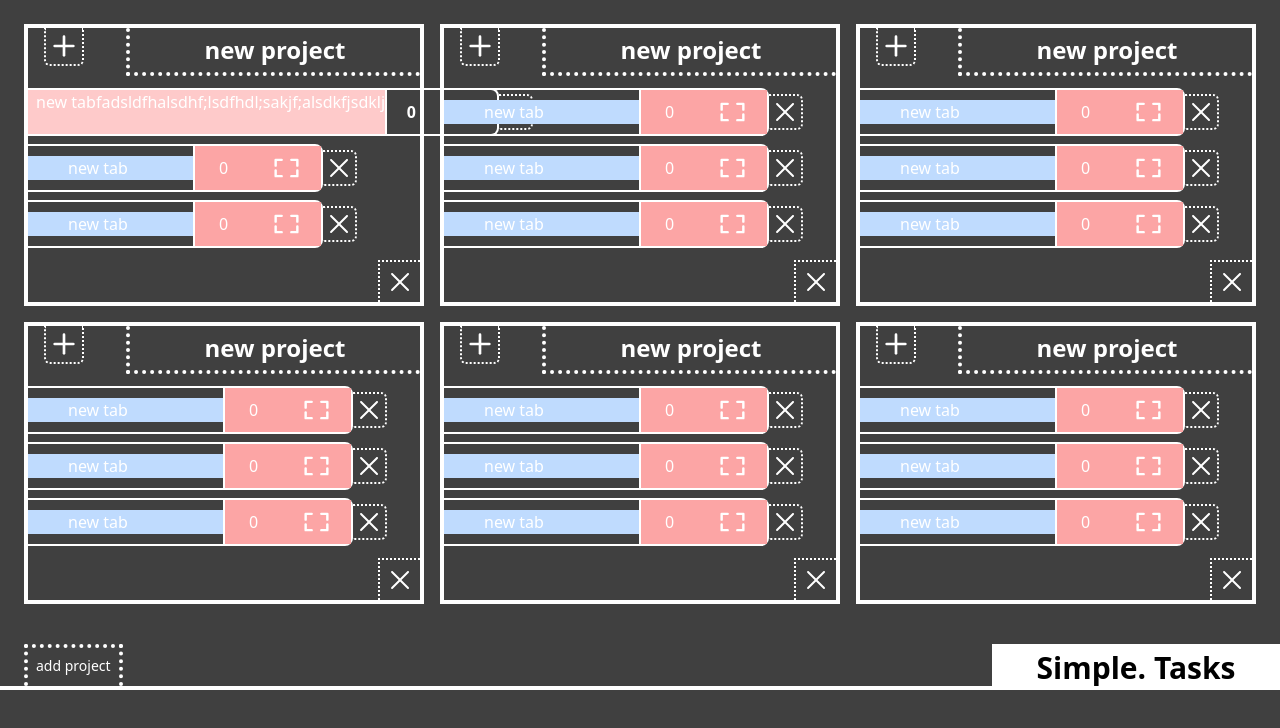
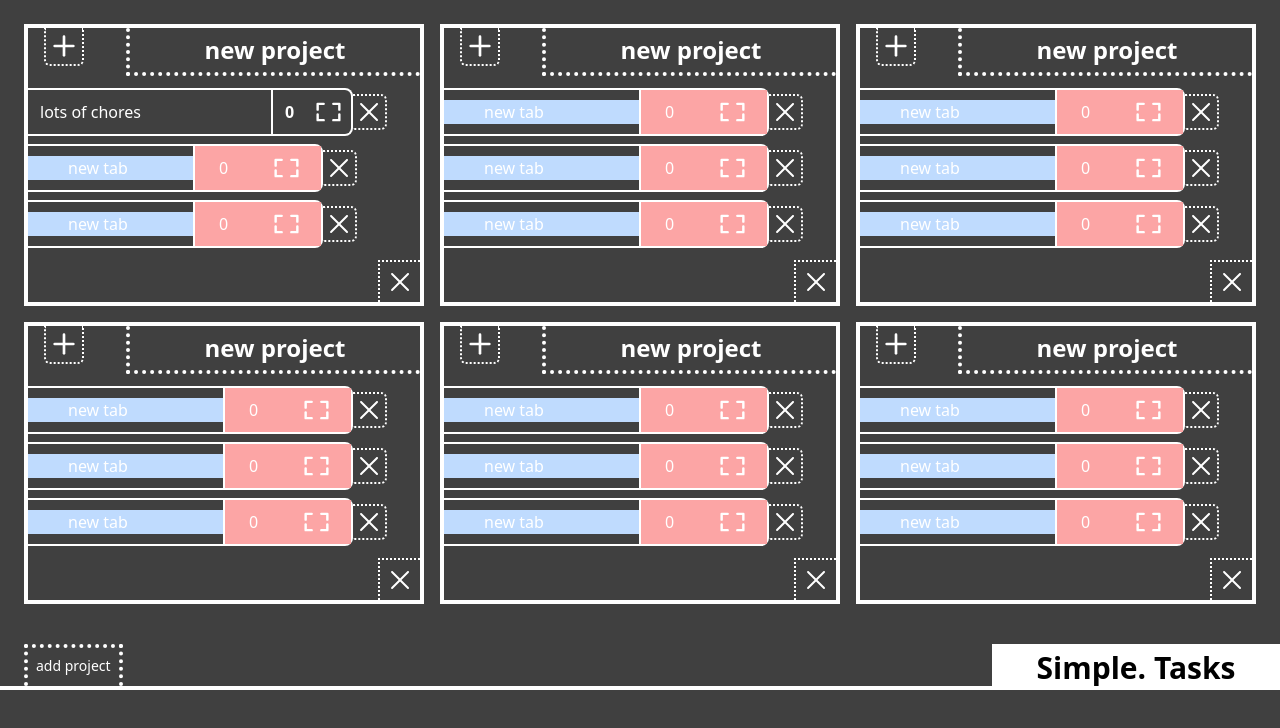
Before and after one commit to nickstuffz/todolist, a website built with webpack: page dist/index.html in a window 1280 px wide. Shown: the part 62-790 px from the top of the page. Built offline with nearby package versions, Linux system fonts and the light colour scheme.

Commit message:
Solve text truncation

```diff
--- a/dist/index.html
+++ b/dist/index.html
@@ -46,18 +46,18 @@
               <div id="tab-group" class="flex items-center">
                 <div
                   id="tab"
-                  class="flex h-12 flex-1 justify-between rounded-r-lg border-y-2 border-r-2 border-solid border-white"
+                  class="flex h-12 flex-1 justify-between overflow-hidden rounded-r-lg border-y-2 border-r-2 border-solid border-white"
                 >
                   <div
                     id="title"
-                    class="h-full flex-1 truncate break-words bg-red-200 pl-2 text-white"
+                    class="h-full flex-1 truncate pl-3 pt-2.5 text-white"
                     contenteditable="true"
                   >
-                    new tabfadsldfhalsdhf;lsdfhdl;sakjf;alsdkfjsdklj
+                    lots of chores
                   </div>
                   <div
                     id="action-group"
-                    class="flex h-full w-28 items-center justify-around border-l-2 border-white"
+                    class="flex h-full w-20 items-center justify-around border-l-2 border-white"
                   >
                     <div
                       id="priority"
```
